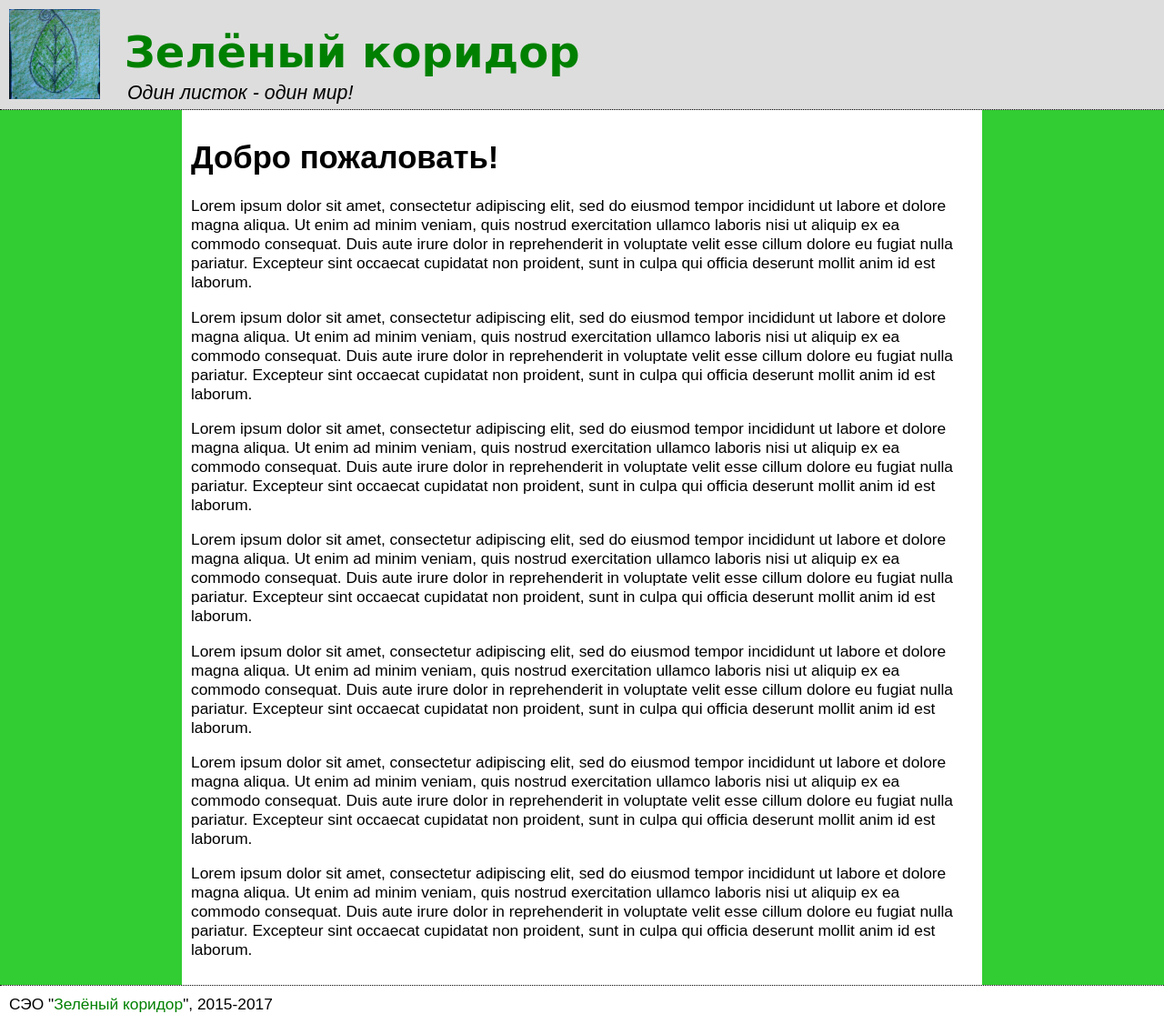
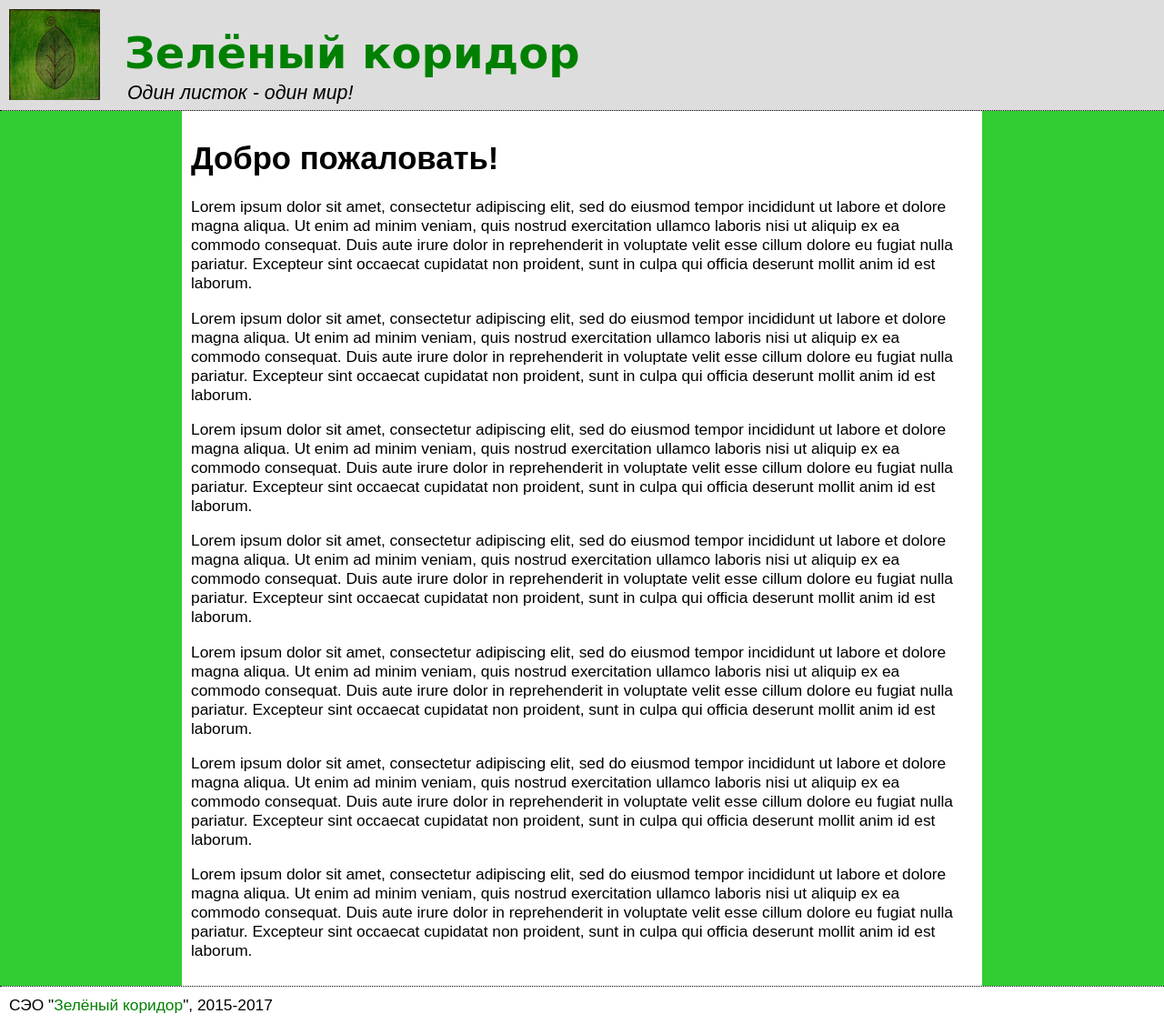
Before and after one commit to elkcl/zelkor.github.io, a Jekyll site: the page built from index.html, in a window 1280 px wide. Shown: the whole page at 91% size. Built offline with Jekyll 4.4.1, drawn with Linux system fonts in a browser that asks for light colours.

Commit message:
Поменял лого

```diff
--- a/_layouts/default.html
+++ b/_layouts/default.html
@@ -8,7 +8,7 @@
 	</head>
 	<body>
 		<header>
-			<img src="img/logo1.png" alt="Лого" id="logo" />
+			<img src="img/logo2.png" alt="Лого" id="logo" />
 			<span id="title">Зелёный коридор</span><br />
 			<span id="slogan">Один листок - один мир!</span>
 		</header>
```
Also changed, not shown: img/logo1.png (deleted), img/logo2.png (added).
